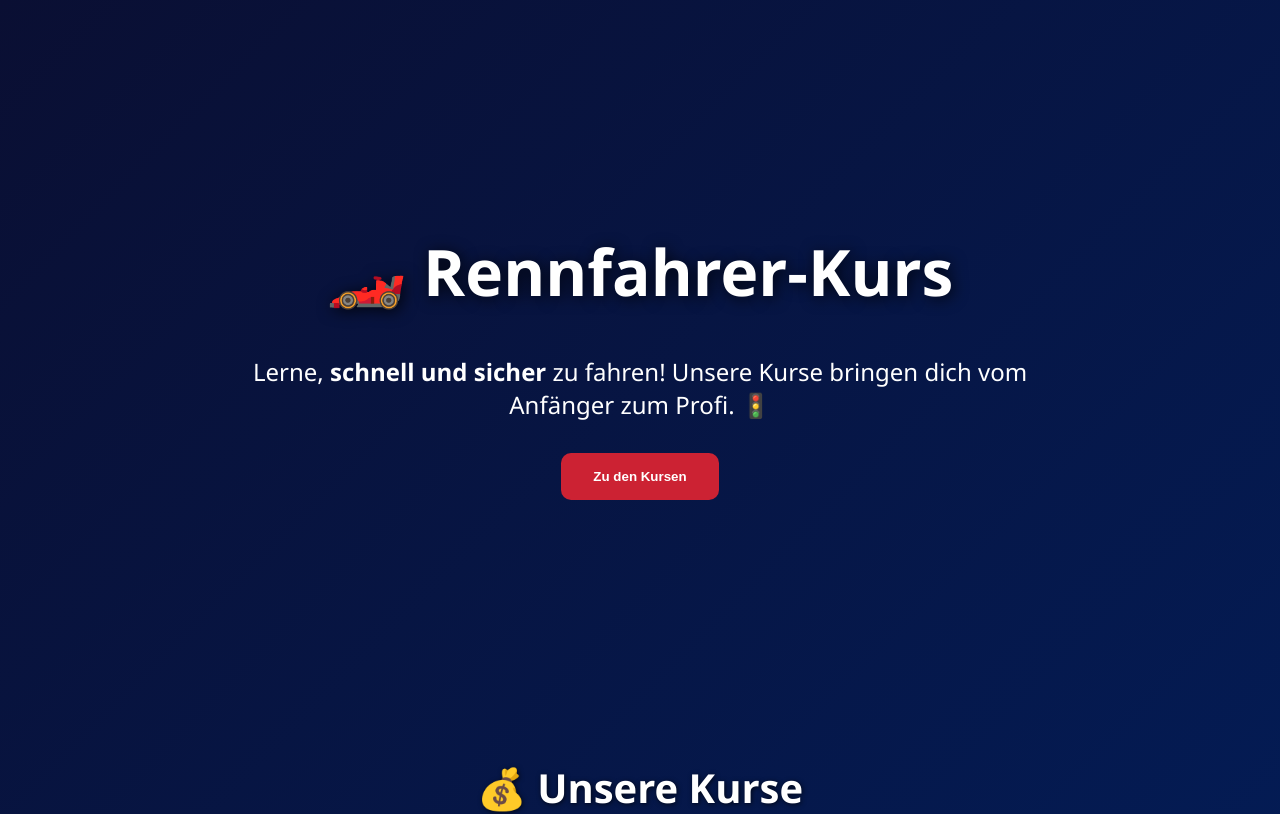
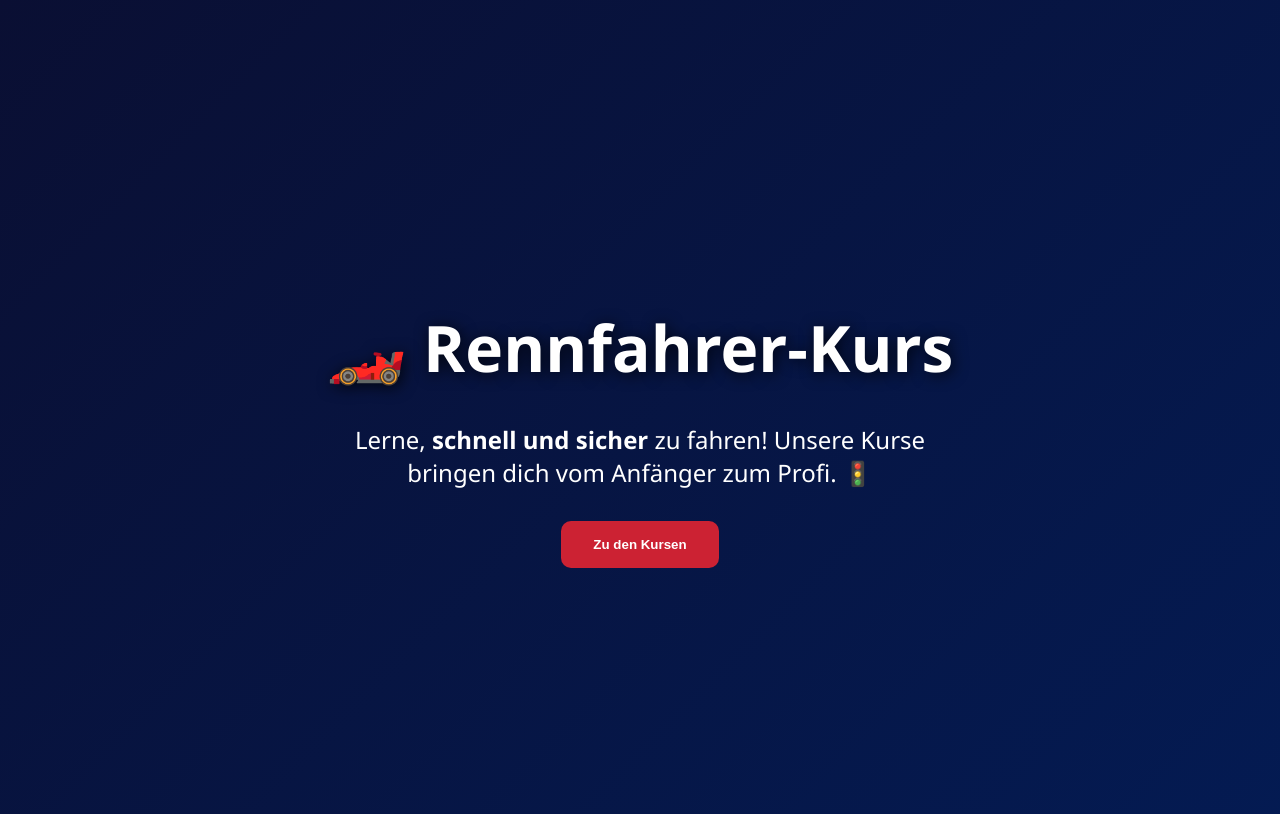
Before and after one commit to divan4kk/race, a Next.js app: page / in a window 1280 px wide. Shown: the top 814 px of the page. Built offline with nearby package versions, Linux system fonts and the light colour scheme.

Commit message:
Text unter move und slow scroll

```diff
--- a/app/global.css
+++ b/app/global.css
@@ -47,3 +47,7 @@ a {
   color: white;
   box-shadow: 0 6px 14px rgba(0,0,0,0.4);
 }
+
+html {
+  scroll-behavior: smooth;
+}
--- a/app/page.tsx
+++ b/app/page.tsx
@@ -23,13 +23,25 @@ export default function Home() {
   return (
     <main>
       {/* Hero */}
-      <section className="hero">
+      <section
+        className="hero"
+        style={{
+          minHeight: '100vh', // nimmt die ganze Höhe ein
+          display: 'flex',
+          flexDirection: 'column',
+          justifyContent: 'center', // zentriert vertikal
+          alignItems: 'center', // zentriert horizontal
+          textAlign: 'center',
+          padding: '2rem'
+        }}
+      >
         <h1>🏎️ Rennfahrer-Kurs</h1>
-        <p>
-          Lerne, <strong>schnell und sicher</strong> zu fahren! Unsere Kurse bringen dich vom Anfänger zum Profi. 🚦
+        <p style={{ maxWidth: '600px', margin: '1rem 0' }}>
+          Lerne, <strong>schnell und sicher</strong> zu fahren!
+          Unsere Kurse bringen dich vom Anfänger zum Profi. 🚦
         </p>
         <a href="#kurse">
-          <button>Zu den Kursen</button>
+          <button style={{ marginTop: '1rem' }}>Zu den Kursen</button>
         </a>
       </section>
 
@@ -37,7 +49,7 @@ export default function Home() {
       <section
         id="kurse"
         className="container"
-        style={{ scrollMarginTop: '100px' }} // sorgt für extra Abstand beim Scrollen
+        style={{ scrollMarginTop: '100px' }}
       >
         <h2 className="section-title">💰 Unsere Kurse</h2>
         <div className="grid">
```
